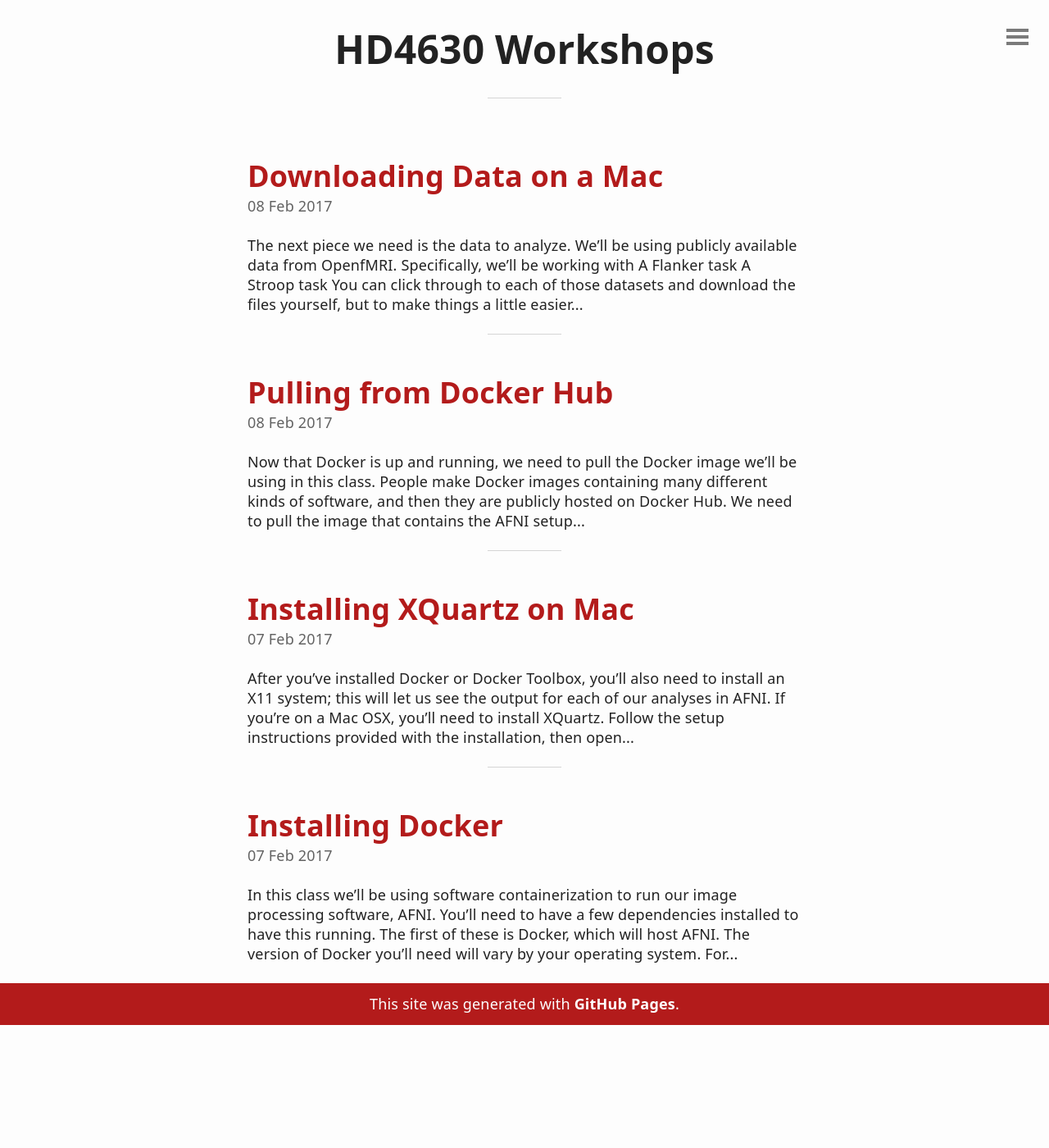
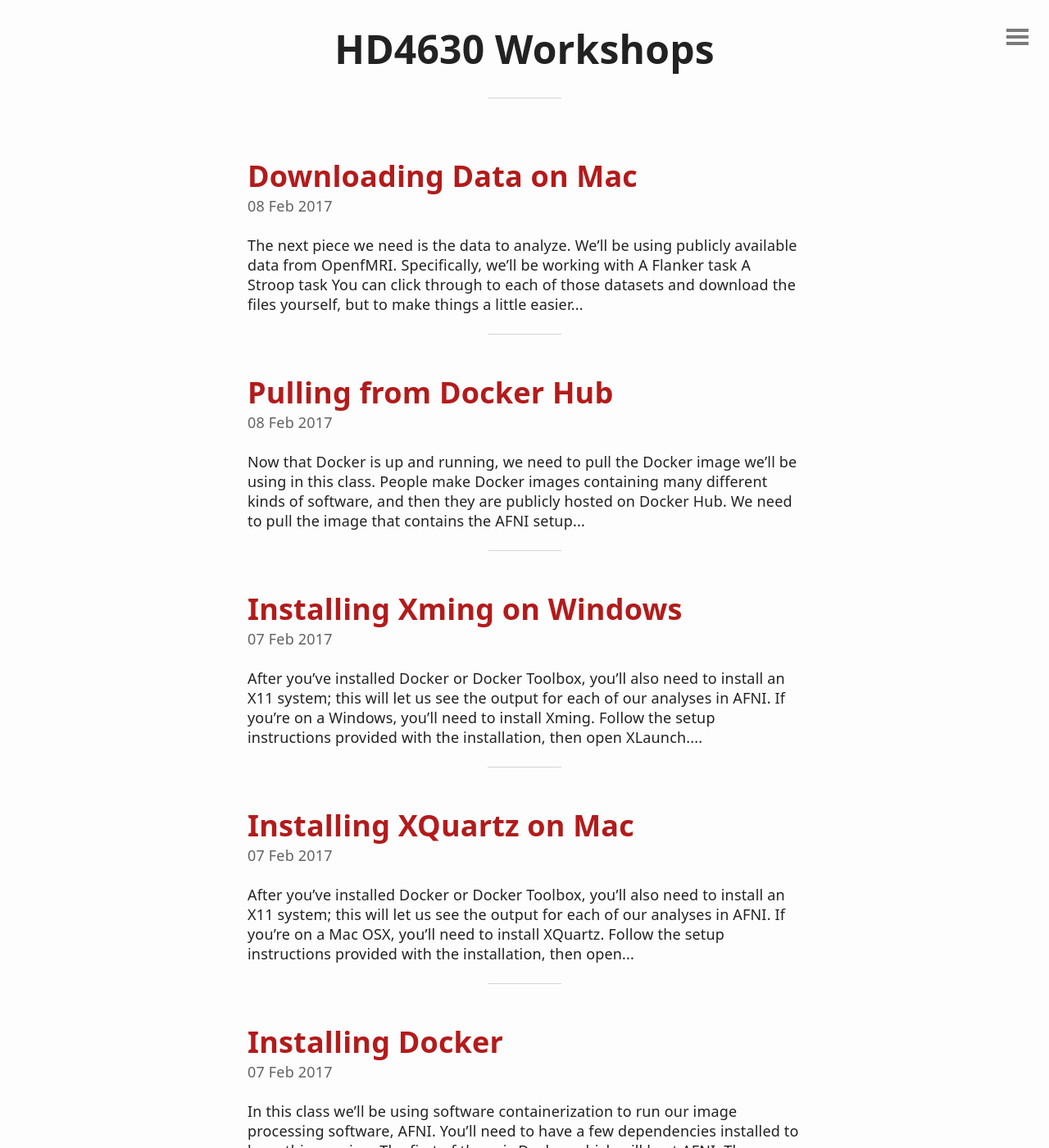
Before and after one commit to emdupre/hd4630_workshops, a Jekyll site: the page built from index.html, in a window 1280 px wide and 1400 px high. Shown: the whole window at 82% size. Built offline with Jekyll 4.4.1, drawn with Linux system fonts in a browser that asks for light colours; the list of posts is cut into pages by our own code.

Commit message:
New post on installing Xming

```diff
--- /dev/null
+++ b/_posts/2017-02-07-installing-xming.markdown
@@ -0,0 +1,18 @@
+---
+layout: post
+title:  "Installing Xming on Windows"
+date:   2017-02-07 12:05:35 -0500
+categories: ['Getting Started']
+---
+
+After you've installed Docker or Docker Toolbox, you'll also need to install an X11 system; this will let us see the output for each of our analyses in AFNI. If you're on a Windows, you'll need to install [Xming](https://sourceforge.net/projects/xming/){:target="_blank"}.
+
+Follow the setup instructions provided with the installation, then open XLaunch. We need to change our settings for Xming to turn off access control. Clicking though XLaunch, you should have the following options selected:
+
+![Xming_Screenshot1](/hd4630_workshops/assets/Xming_Display.png)
+
+![Xming_Screenshot2](/hd4630_workshops/assets/Xming_Client.png)
+
+![Xming_Screenshot3](/hd4630_workshops/assets/Xming_Access.png)
+
+Finally, restart your computer to make sure all of the settings take effect. Once you log back in, we can start downloading the data! We'll cover that in the next post.
--- a/_posts/2017-02-08-pulling-data-mac.markdown
+++ b/_posts/2017-02-08-pulling-data-mac.markdown
@@ -1,6 +1,6 @@
 ---
 layout: post
-title:  "Downloading Data on a Mac"
+title:  "Downloading Data on Mac"
 date:   2017-02-08 9:50:34 -0500
 categories: ['Getting Started']
 ---
--- a/_posts/2017-02-08-pulling-docker-hub.markdown
+++ b/_posts/2017-02-08-pulling-docker-hub.markdown
@@ -14,7 +14,7 @@ To get this image,  you'll need to start a new Terminal (on Mac) or PowerShell (
 docker --version
 {% endhighlight %}
 
-If a Docker version lists successfully, you're ready to go to the next step. We need to pull our image (all 3.8GB of it) from Docker Hub. This is something you should let run for about 15-20 minutes, so block out time to go get a coffee. The command to pull the image is
+If a Docker version lists successfully, you're ready to go to the next step. We need to pull our image (all 3.8GB of it) from Docker Hub. This is something you should let run for about 10-15 minutes, so block out time to go get a coffee. The command to pull the image is
 {% highlight bash %}
 docker pull emdupre/hd4630_workshops
 {% endhighlight %}
```
Also changed, not shown: assets/Xming_Access.png (added), assets/Xming_Client.png (added), assets/Xming_Display.png (added).
